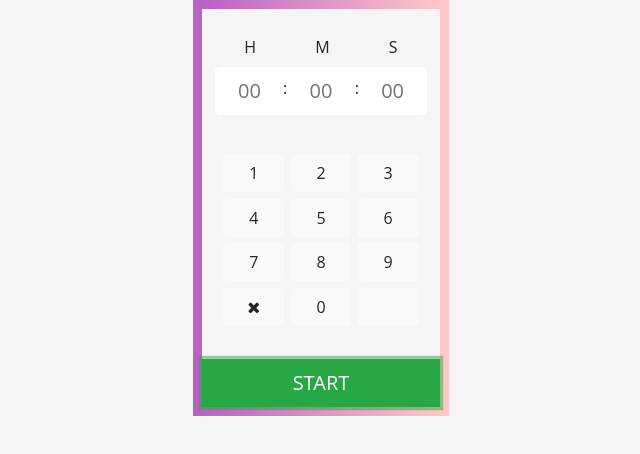
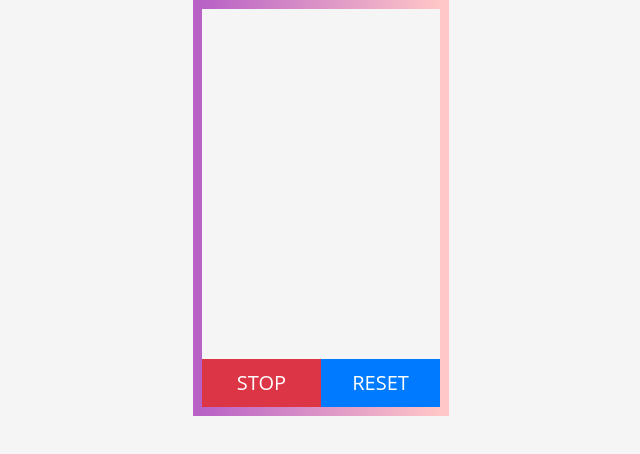
Before and after one commit to cmejia6/advanced-timer-a, a React (Create React App) app: page / in a window 1280 px wide. Both pictures are taken after a click on the button "START". Shown: the top 454 px of the page, without its empty margins (319-959 px from the left). Built offline with nearby package versions, Linux system fonts and the light colour scheme.

Commit message:
buttons functions

```diff
--- a/src/components/Timer/Controls.js
+++ b/src/components/Timer/Controls.js
@@ -6,10 +6,29 @@ const Controls = props => {
     <div>
       <div className="controls">
 
-        <button className="buttons btn btn-success btn-lg btn-block"
-          onClick={props.startTimer}>
-            START
-        </button>
+        {
+          props.status !== 'started' &&
+          <div className="buttons stopped">
+            <button className="btn btn-success btn-lg btn-block"
+              onClick={props.startTimer}>
+                START
+            </button>
+          </div>
+        }
+
+        {
+          props.status === 'started' &&
+          <div className="buttons started">
+            <button className="btn btn-danger btn-lg btn-block"
+              onClick={props.onStop}>
+              STOP
+            </button>
+            <button className="btn btn-primary btn-lg btn-block"
+              onClick={props.onReset}>
+              RESET
+            </button>
+          </div>
+        }
 
       </div>
     </div>
--- a/src/components/Timer/Display.js
+++ b/src/components/Timer/Display.js
@@ -3,7 +3,7 @@ import React, { Component } from 'react'
 const Display = props =>  {
     return (
         <div className="display">
-            {props.status === 'stopped' || true && (
+            {props.status !== 'started' && (
             //fix css later class display
             <div>
                 <div>
--- a/src/components/Timer/Keypad.js
+++ b/src/components/Timer/Keypad.js
@@ -3,7 +3,7 @@ import React from 'react'
 const Keypad = props => {
     return(
         <div>
-            {props.status === 'stopped' || true &&
+            {props.status !== 'started' &&
                 <div className='keypad'>
                     <div className="keypad-row">
                         <button className="btn btn-light btn-small">1</button>
--- a/src/components/Timer/Timer.js
+++ b/src/components/Timer/Timer.js
@@ -12,19 +12,39 @@ export default class Timer extends Component {
       minutes : 0,
       hours : 0,
       //time : 0,
-      status : 'started'
+      status : null
     }
 
     this.startTimer = this.startTimer.bind(this);
+    this.handleControlStop = this.handleControlStop.bind(this);
+    this.handleControlsReset = this.handleControlsReset.bind(this);
   }
 
   startTimer(){
-    this.interval = setInterval(() => {
+    if (this.state.status !== 'started'){
 
-      //this.setState((prevState) => ({timeInterval : this.timeInterval}))
-      this.setState((prevState) => ({seconds : prevState.seconds  - 10})) //milliseconds
+      this.setState(() => ({status : 'started'}))
 
-    }, 10);
+      this.interval = setInterval(() => {
+
+        //this.setState((prevState) => ({timeInterval : this.timeInterval}))
+        this.setState((prevState) => ({seconds : prevState.seconds  - 10})) //milliseconds
+
+      }, 10);
+    }
+  }
+
+  handleControlStop(){
+    if (this.state.status === 'started'){
+      this.setState(() =>({status : 'stopped'}))
+      clearInterval(this.interval)
+
+    }
+  }
+
+  handleControlsReset(){
+    clearInterval(this.interval)
+    this.setState(()=>({status:null}))
   }
 
   render() {
@@ -34,10 +54,14 @@ export default class Timer extends Component {
           time={this.state.seconds}
           status={this.state.status}/>
 
-        <Keypad />
+        <Keypad
+          status={this.state.status}/>
 
         <Controls
-          startTimer={this.startTimer}/>
+          status={this.state.status}
+          startTimer={this.startTimer}
+          onStop={this.handleControlStop}
+          onReset={this.handleControlsReset}/>
       </div>
     )
   }
--- a/src/styles/components/_controls.scss
+++ b/src/styles/components/_controls.scss
@@ -1,6 +1,12 @@
-.controls{
+.buttons{
+    display: flex;
+    flex-direction: row;
+    align-items: flex-end;
+
 }
 
-.controls > button{
+.buttons > button{
+    width: 100%;
+    height: 100%;
     border-radius: 0%;
 }
```
